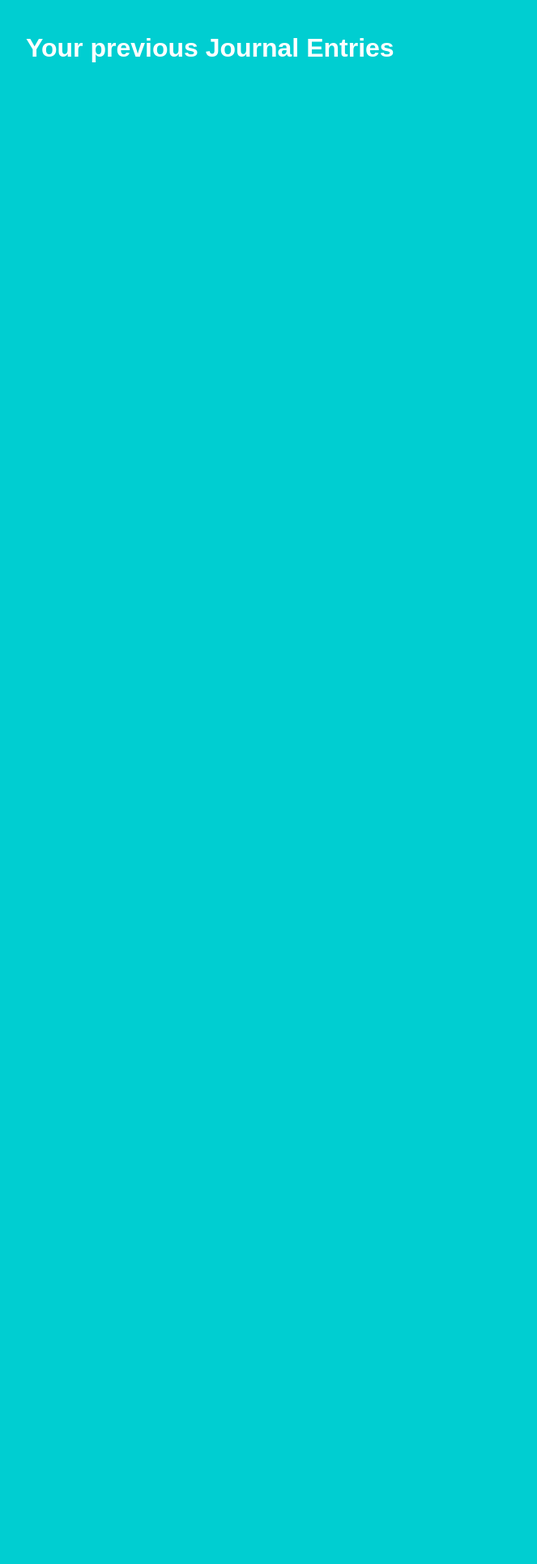
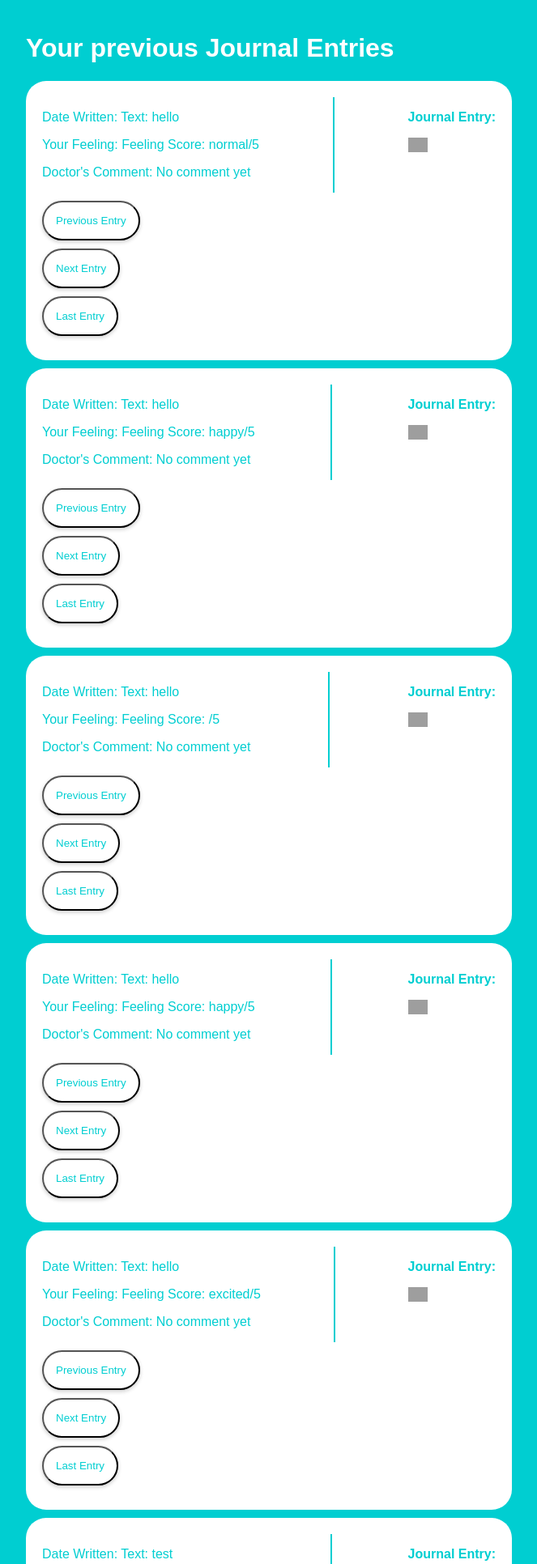
Before and after one commit to SrivibhavA/CareCompass, a Flask app: page /previous_entries in a window 1280 px wide. Shown: the top 1932 px of the page at 81% size, without its empty margins (308-971 px from the left). Before the commit the page ends 77 px from the top, so only its background shows below. Run offline with Flask 3, Linux system fonts and the light colour scheme; data that the repository does not hold is empty; grey boxes are pictures that could not be loaded.

Commit message:
Added previous_entries redirection and functionality

```diff
--- a/app.py
+++ b/app.py
@@ -1,5 +1,5 @@
 from datetime import date
-from flask import Flask, render_template, request, jsonify
+from flask import *
 from classes.journal import Journal
 from datetime import datetime
 import sqlite3
@@ -38,13 +38,13 @@
 def add_entry():
     return render_template('add_entry.html')
 
-@app.route('/previous_entries')
-def previous_entries():
-    conn = sqlite3.connect('journal.db')
-    c = conn.cursor()
-    entries = c.execute('SELECT * FROM entries ORDER BY date_written DESC').fetchall()
-    conn.close()
-    return render_template('previous_entries.html', entries=entries)
+# @app.route('/previous_entries')
+# def previous_entries():
+#     conn = sqlite3.connect('journal.db')
+#     c = conn.cursor()
+#     entries = c.execute('SELECT * FROM entries ORDER BY date_written DESC').fetchall()
+#     conn.close()
+#     return render_template('previous_entries.html', entries=entries)
 
 # API endpoints
 @app.route('/add_entry', methods=['POST'])
@@ -54,11 +54,19 @@
         feeling_score = request.form['mood']  # Get data from input2
         journal = Journal(text, feeling_score, date.today())
         journal.save()
-    return render_template('previous_entries.html')
+    return redirect(url_for('display_entries'))
 
-@app.route('/previous_entries.html', methods=['POST','GET'])
+@app.route('/previous_entries', methods = ["GET"])
 def display_entries():
-    pass
+    entries = []
+    with open("output.txt", "r") as file:
+        lines = file.readlines()
+        for line in lines:
+            entry_info = line.strip().split(";")
+            entries.append(entry_info)
+            print(entries)
+    return render_template('previous_entries.html', entries = entries)
+
 
 if __name__ == '__main__':
     app.run(debug=True)
--- a/classes/journal.py
+++ b/classes/journal.py
@@ -7,6 +7,6 @@
     def save(self):
         with open("output.txt", "a") as file:
             # Write the variables to the file
-            file.write(f"Text: {self.text}; ")
-            file.write(f"Feeling Score: {self.feeling_score}; ")
             file.write(f"Date: {self.date}\n")
+            file.write(f"Text: {self.text};")
+            file.write(f"Feeling Score: {self.feeling_score};")
--- a/output.txt
+++ b/output.txt
@@ -1,7 +1,10 @@
-Text: hey im good; Feeling Score: happy
-Text: wsg; Feeling Score: excited
-Text: hey man; Feeling Score: happy;Date: 2024-12-26
-Text: hello again again; Feeling Score: excited; Date: 2024-12-26
-Text: I not happy.; Feeling Score: sad; Date: 2024-12-26
-Text: I not happy.; Feeling Score: ; Date: 2024-12-26
-Text: I happy.; Feeling Score: excited; Date: 2024-12-26
+Text: hello; Feeling Score: normal; Date: 2024-12-29Date: 2024-12-29
+Text: hello;Feeling Score: happy;Date: 2024-12-29
+Text: hello;Feeling Score: ;Date: 2024-12-29
+Text: hello;Feeling Score: happy;Date: 2024-12-29
+Text: hello;Feeling Score: excited;Date: 2024-12-29
+Text: test;Feeling Score: happy;Date: 2024-12-29
+Text: hello;Feeling Score: excited;Date: 2024-12-29
+Text: hello;Feeling Score: happy;Date: 2024-12-29
+Text: hello;Feeling Score: happy;Date: 2024-12-29
+Text: wsg;Feeling Score: excited;
--- a/templates/home.html
+++ b/templates/home.html
@@ -3,7 +3,7 @@
 {% block content %}
 <h1 style="text-align: center;">Welcome Back!</h1>
 <a href="{{ url_for('add_entry') }}" class="button">Add journal entry...</a>
-<a href="{{ url_for('previous_entries') }}" class="button">Your previous Journal Entries...</a>
+<a href="{{ url_for('display_entries') }}" class="button">Your previous Journal Entries...</a>
 <a href="#" class="button">More Options...</a>
 <a href="#" class="button">Contact Doctor</a>
 <div class="emergency">
--- a/templates/previous_entries.html
+++ b/templates/previous_entries.html
@@ -6,8 +6,8 @@
 <div class="card">
     <div style="display: flex; justify-content: space-between;">
         <div>
-            <p>Date Written: {{ entry[1] }}</p>
-            <p>Your Feeling: {{ entry[3] }}/5</p>
+            <p>Date Written: {{ entry[0] }}</p>
+            <p>Your Feeling: {{ entry[1] }}/5</p>
             <p>Doctor's Comment: {{ entry[4] or 'No comment yet' }}</p>
         </div>
         <div style="border-left: 2px solid #00CED1; margin: 0 15px;"></div>
```
